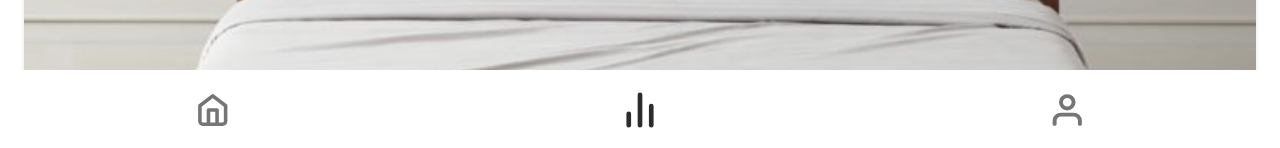
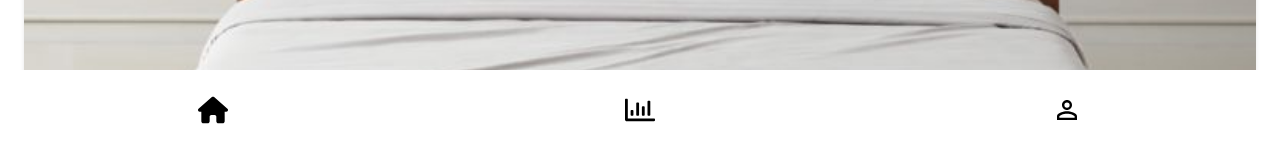
Before and after one commit to casperHansenTEOA/IKEASnark, a React (Vite) app in the folder Snark/: page / in a window 1280 px wide. Shown: the part 650-798 px from the top of the page. Built offline with nearby package versions, Linux system fonts and the light colour scheme.

Commit message:
added new and cooler icons

```diff
--- a/Snark/package.json
+++ b/Snark/package.json
@@ -12,6 +12,7 @@
   "dependencies": {
     "react": "^18.3.1",
     "react-dom": "^18.3.1",
+    "react-icons": "^5.3.0",
     "react-router-dom": "^6.26.2"
   },
   "devDependencies": {
--- a/Snark/src/components/NavFooter/NavFooter.css
+++ b/Snark/src/components/NavFooter/NavFooter.css
@@ -19,6 +19,14 @@
     margin-left:auto;
     margin-right:auto;
     border-width: 0;
+    color: #ffffff
+
+
+}
+
+a svg{
+    width: 30px;
+    height: 30px;
 
 }
 
@@ -30,17 +38,12 @@
 
 
 
-a img{
 
-    background: transparent;
-    filter: invert(1);
-    width: 30px;
-
-}
 
 @media (prefers-color-scheme: light) {
     .nav-footer a{
         background-color: #ffffff;
+        color: #000000;
     }
     .nav-footer a:hover{
         background-color: #f5f5f5;
--- a/Snark/src/components/NavFooter/NavFooter.tsx
+++ b/Snark/src/components/NavFooter/NavFooter.tsx
@@ -1,5 +1,10 @@
 import React from "react";
 import {NavLink} from "react-router-dom";
+import { FaRegChartBar } from "react-icons/fa";
+import { FaHouse } from "react-icons/fa6";
+import { MdOutlinePersonOutline } from "react-icons/md";
+
+
 
 import "./NavFooter.css"; // Assuming you have some CSS for stydivng
 
@@ -7,13 +12,13 @@ const NavFooter: React.FC = () => {
   return (
     <footer className="nav-footer">
       <NavLink to="/">
-        <img src="src/assets/Home.svg" alt="home" />
+        <FaHouse/>
       </NavLink>
       <NavLink to="/stats">
-        <img src="src/assets/Bar chart-2.svg" alt="stats" />
+        <FaRegChartBar/>
       </NavLink>
       <NavLink to="/profile">
-        <img src="src/assets/User.svg" alt="user" />
+        <MdOutlinePersonOutline/>
       </NavLink>
     </footer>
   );
```
Also changed, not shown: 1 other file (tests, documents, lock files or other folders).
